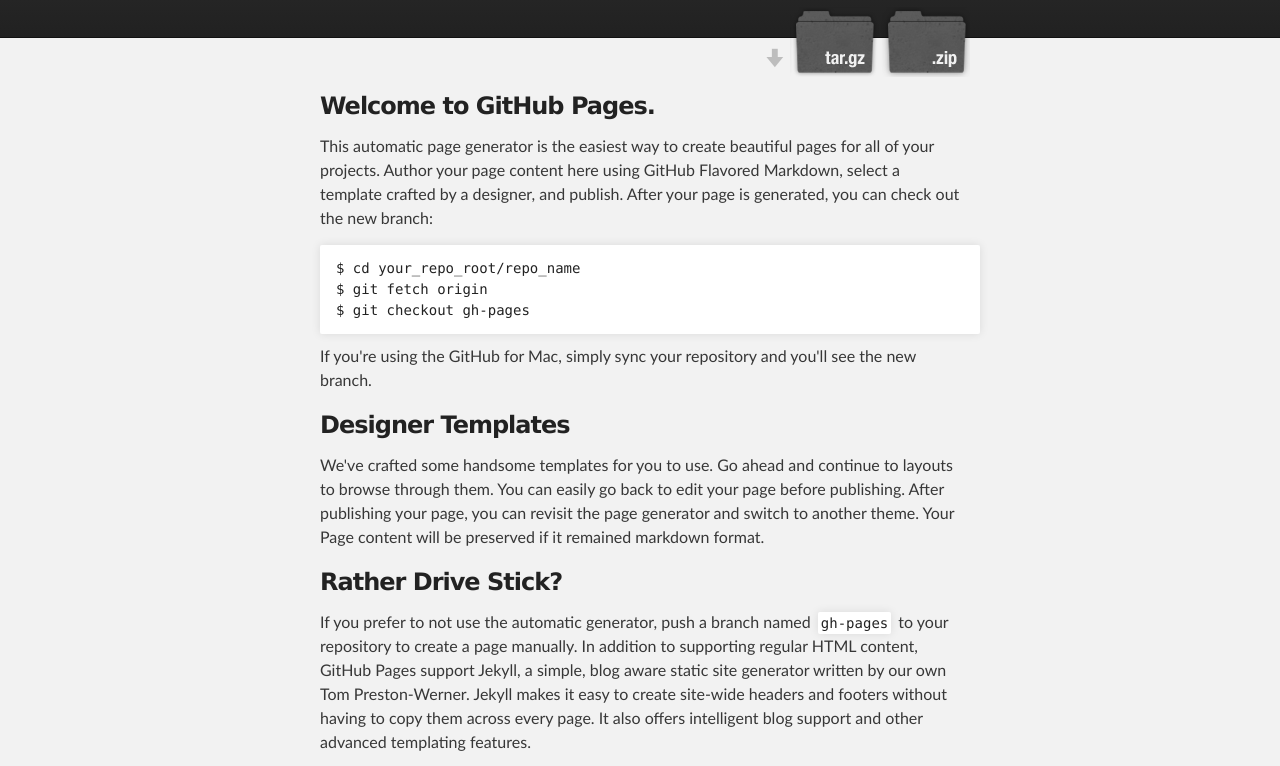
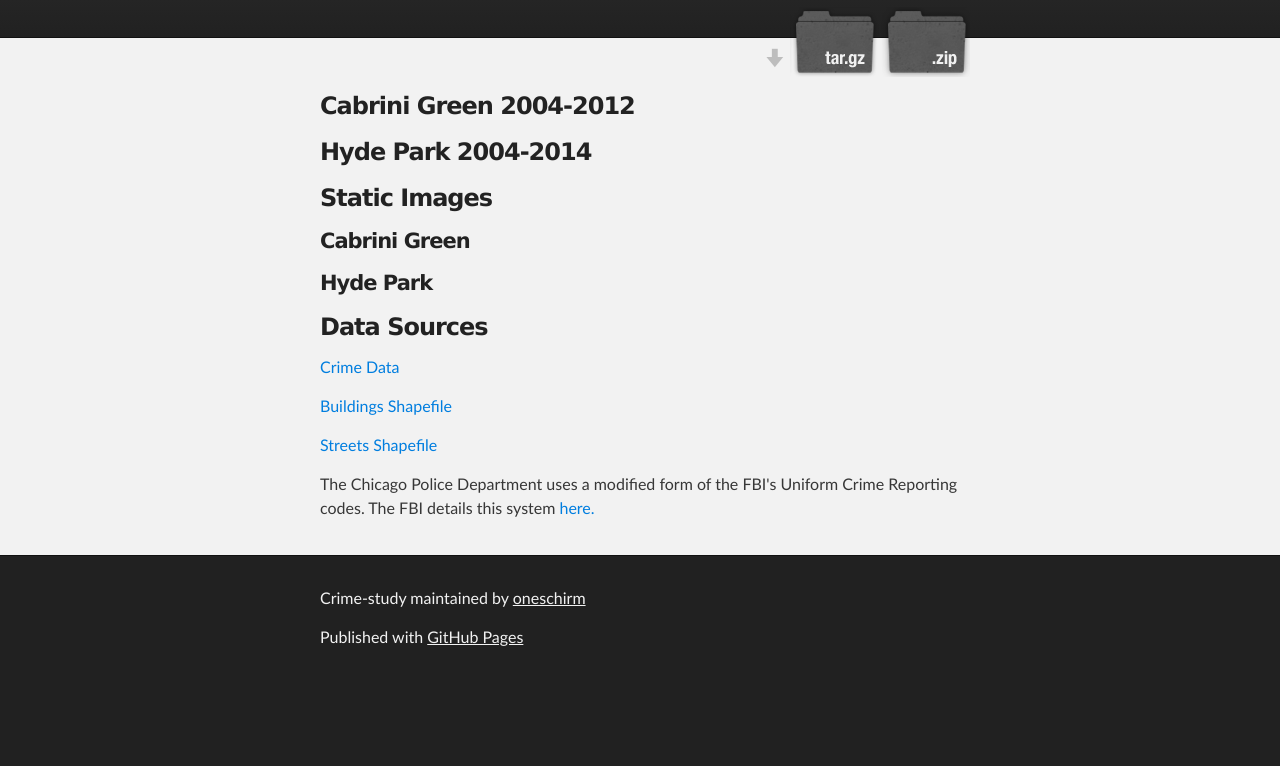
Before and after one commit to oneschirm/crime-study, a plain HTML site: page index.html in a window 1280 px wide. Shown: the part 172-938 px from the top of the page. After the commit the page ends 856 px from the top, so only its background shows below. Drawn offline with Linux system fonts and the light colour scheme.

```diff
--- a/index.html
+++ b/index.html
@@ -4,11 +4,11 @@
   <head>
     <meta charset='utf-8' />
     <meta http-equiv="X-UA-Compatible" content="chrome=1" />
-    <meta name="description" content="A Crime Study : Two Bubbles, One City: Crime and Safety in Chicago" />
+    <meta name="description" content="Crime-study : Two Bubbles, One City: Crime and Safety in Chicago" />
 
     <link rel="stylesheet" type="text/css" media="screen" href="stylesheets/stylesheet.css">
 
-    <title>A Crime Study</title>
+    <title>Crime-study</title>
   </head>
 
   <body>
@@ -18,7 +18,7 @@
         <header class="inner">
           <a id="forkme_banner" href="https://github.com/oneschirm/crime-study">View on GitHub</a>
 
-          <h1 id="project_title">A Crime Study</h1>
+          <h1 id="project_title">Crime-study</h1>
           <h2 id="project_tagline">Two Bubbles, One City: Crime and Safety in Chicago</h2>
 
             <section id="downloads">
@@ -32,43 +32,37 @@
     <div id="main_content_wrap" class="outer">
       <section id="main_content" class="inner">
         <h3>
-<a name="welcome-to-github-pages" class="anchor" href="#welcome-to-github-pages"><span class="octicon octicon-link"></span></a>Welcome to GitHub Pages.</h3>
-
-<p>This automatic page generator is the easiest way to create beautiful pages for all of your projects. Author your page content here using GitHub Flavored Markdown, select a template crafted by a designer, and publish. After your page is generated, you can check out the new branch:</p>
-
-<pre><code>$ cd your_repo_root/repo_name
-$ git fetch origin
-$ git checkout gh-pages
-</code></pre>
-
-<p>If you're using the GitHub for Mac, simply sync your repository and you'll see the new branch.</p>
+<a name="cabrini-green-2004-2012" class="anchor" href="#cabrini-green-2004-2012"><span class="octicon octicon-link"></span></a>Cabrini Green 2004-2012</h3>
 
 <h3>
-<a name="designer-templates" class="anchor" href="#designer-templates"><span class="octicon octicon-link"></span></a>Designer Templates</h3>
-
-<p>We've crafted some handsome templates for you to use. Go ahead and continue to layouts to browse through them. You can easily go back to edit your page before publishing. After publishing your page, you can revisit the page generator and switch to another theme. Your Page content will be preserved if it remained markdown format.</p>
+<a name="hyde-park-2004-2014" class="anchor" href="#hyde-park-2004-2014"><span class="octicon octicon-link"></span></a>Hyde Park 2004-2014</h3>
 
 <h3>
-<a name="rather-drive-stick" class="anchor" href="#rather-drive-stick"><span class="octicon octicon-link"></span></a>Rather Drive Stick?</h3>
+<a name="static-images" class="anchor" href="#static-images"><span class="octicon octicon-link"></span></a>Static Images</h3>
 
-<p>If you prefer to not use the automatic generator, push a branch named <code>gh-pages</code> to your repository to create a page manually. In addition to supporting regular HTML content, GitHub Pages support Jekyll, a simple, blog aware static site generator written by our own Tom Preston-Werner. Jekyll makes it easy to create site-wide headers and footers without having to copy them across every page. It also offers intelligent blog support and other advanced templating features.</p>
+<h4>
+<a name="cabrini-green" class="anchor" href="#cabrini-green"><span class="octicon octicon-link"></span></a>Cabrini Green</h4>
+
+<h4>
+<a name="hyde-park" class="anchor" href="#hyde-park"><span class="octicon octicon-link"></span></a>Hyde Park</h4>
 
 <h3>
-<a name="authors-and-contributors" class="anchor" href="#authors-and-contributors"><span class="octicon octicon-link"></span></a>Authors and Contributors</h3>
+<a name="data-sources" class="anchor" href="#data-sources"><span class="octicon octicon-link"></span></a>Data Sources</h3>
 
-<p>You can <a href="https://github.com/blog/821" class="user-mention">@mention</a> a GitHub username to generate a link to their profile. The resulting <code>&lt;a&gt;</code> element will link to the contributor's GitHub Profile. For example: In 2007, Chris Wanstrath (<a href="https://github.com/defunkt" class="user-mention">@defunkt</a>), PJ Hyett (<a href="https://github.com/pjhyett" class="user-mention">@pjhyett</a>), and Tom Preston-Werner (<a href="https://github.com/mojombo" class="user-mention">@mojombo</a>) founded GitHub.</p>
+<p><a href="https://data.cityofchicago.org/Public-Safety/Crimes-2001-to-present/ijzp-q8t2">Crime Data</a></p>
 
-<h3>
-<a name="support-or-contact" class="anchor" href="#support-or-contact"><span class="octicon octicon-link"></span></a>Support or Contact</h3>
+<p><a href="https://data.cityofchicago.org/Buildings/Building-Footprints/6mpq-sfwi">Buildings Shapefile</a> </p>
 
-<p>Having trouble with Pages? Check out the documentation at <a href="http://help.github.com/pages">http://help.github.com/pages</a> or contact <a href="mailto:support@github.com">support@github.com</a> and we’ll help you sort it out.</p>
+<p><a href="https://data.cityofchicago.org/Transportation/Street-Center-Lines/6imu-meau">Streets Shapefile</a></p>
+
+<p>The Chicago Police Department uses a modified form of the FBI's Uniform Crime Reporting codes. The FBI details this system <a href="www2.fbi.gov/ucr/handbook/ucrhandbook04.pdf">here.</a></p>
       </section>
     </div>
 
     <!-- FOOTER  -->
     <div id="footer_wrap" class="outer">
       <footer class="inner">
-        <p class="copyright">A Crime Study maintained by <a href="https://github.com/oneschirm">oneschirm</a></p>
+        <p class="copyright">Crime-study maintained by <a href="https://github.com/oneschirm">oneschirm</a></p>
         <p>Published with <a href="http://pages.github.com">GitHub Pages</a></p>
       </footer>
     </div>
```
Also changed, not shown: params.json (+1 -1 lines).
